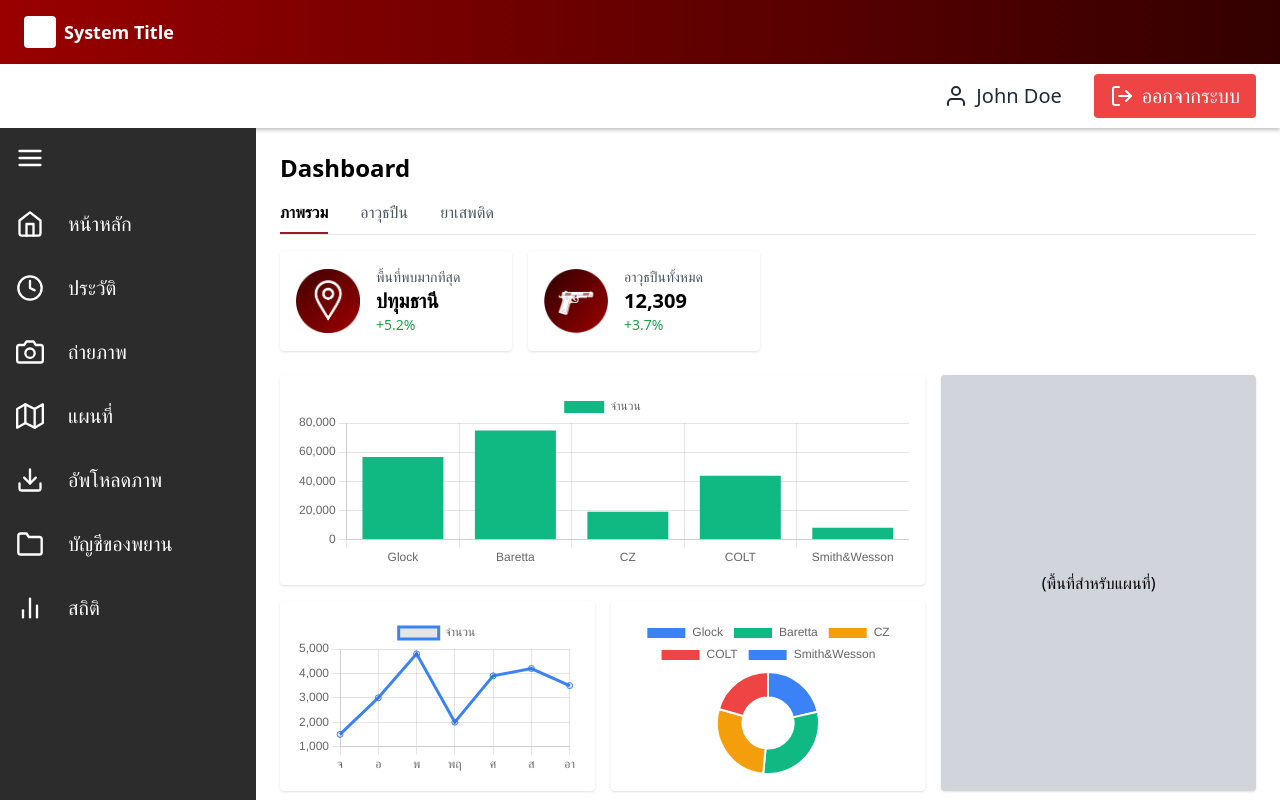
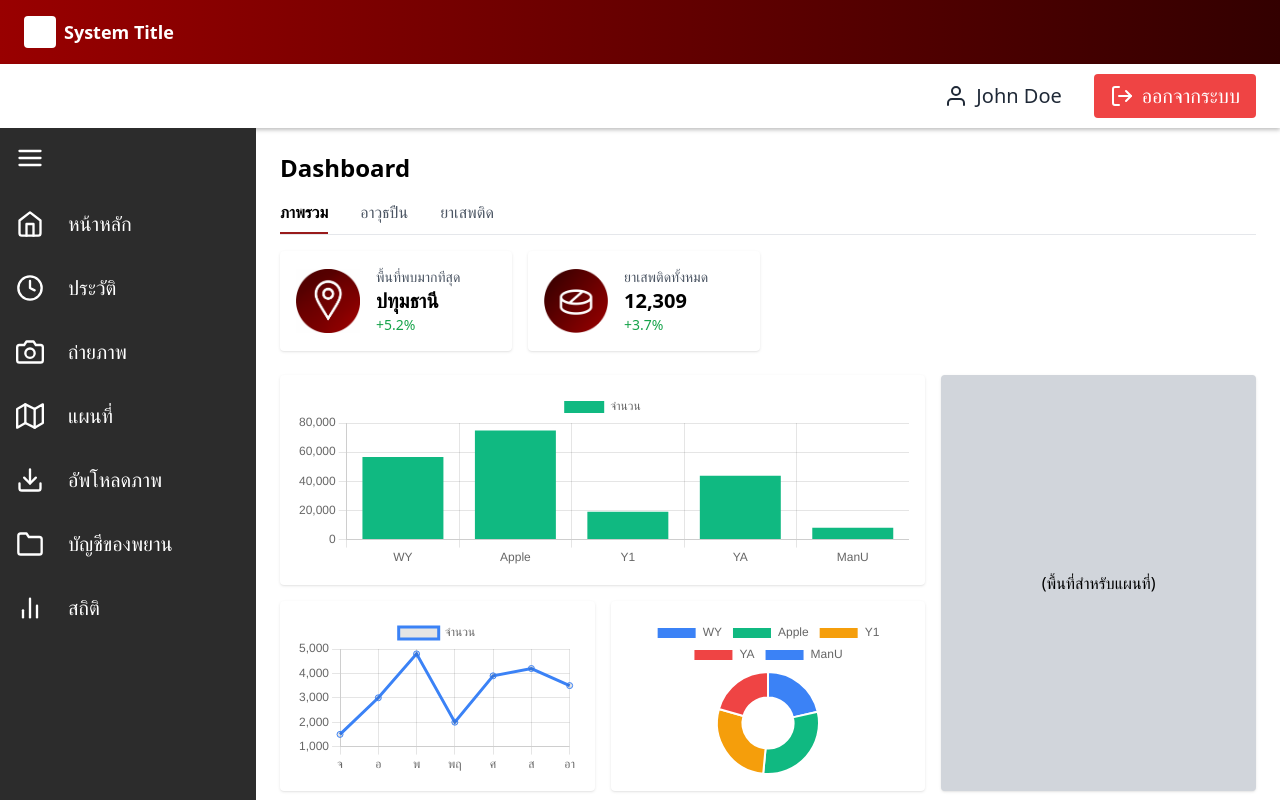
Before and after one commit to Jamamaboy/Gunzing_Opd.js, a React (Vite) app: page / in a window 1280 px wide. Built offline with nearby package versions, Linux system fonts and the light colour scheme; the HTML template or start-up script is replaced by a standard one.

Commit message:
หน้าแสดงข้อมูลภาพรวมเฉพาะในส่วนของยาเสพติด

```diff
--- a/src/components/Content.jsx
+++ b/src/components/Content.jsx
@@ -18,11 +18,11 @@ const Content = () => {
 
   const summaryData = [
     { title: "พื้นที่พบมากทีสุด", value: "ปทุมธานี", imageUrl: "/images/gps.png", change: "+5.2%" },
-    { title: "อาวุธปืนทั้งหมด", value: "12,309", imageUrl: "/images/gun.png", change: "+3.7%" },
+    { title: "ยาเสพติดทั้งหมด", value: "12,309", imageUrl: "/images/drug.png", change: "+3.7%" },
   ];
 
   const barData = {
-    labels: ["Glock", "Baretta", "CZ", "COLT", "Smith&Wesson"],
+    labels: ["WY", "Apple", "Y1", "YA", "ManU"],
     datasets: [
       {
         label: "จำนวน",
@@ -45,7 +45,7 @@ const Content = () => {
   };
 
   const doughnutData = {
-    labels: ["Glock", "Baretta", "CZ", "COLT", "Smith&Wesson"],
+    labels: ["WY", "Apple", "Y1", "YA", "ManU"],
     datasets: [
       {
         data: [5000, 7000, 6500, 4800],
```
